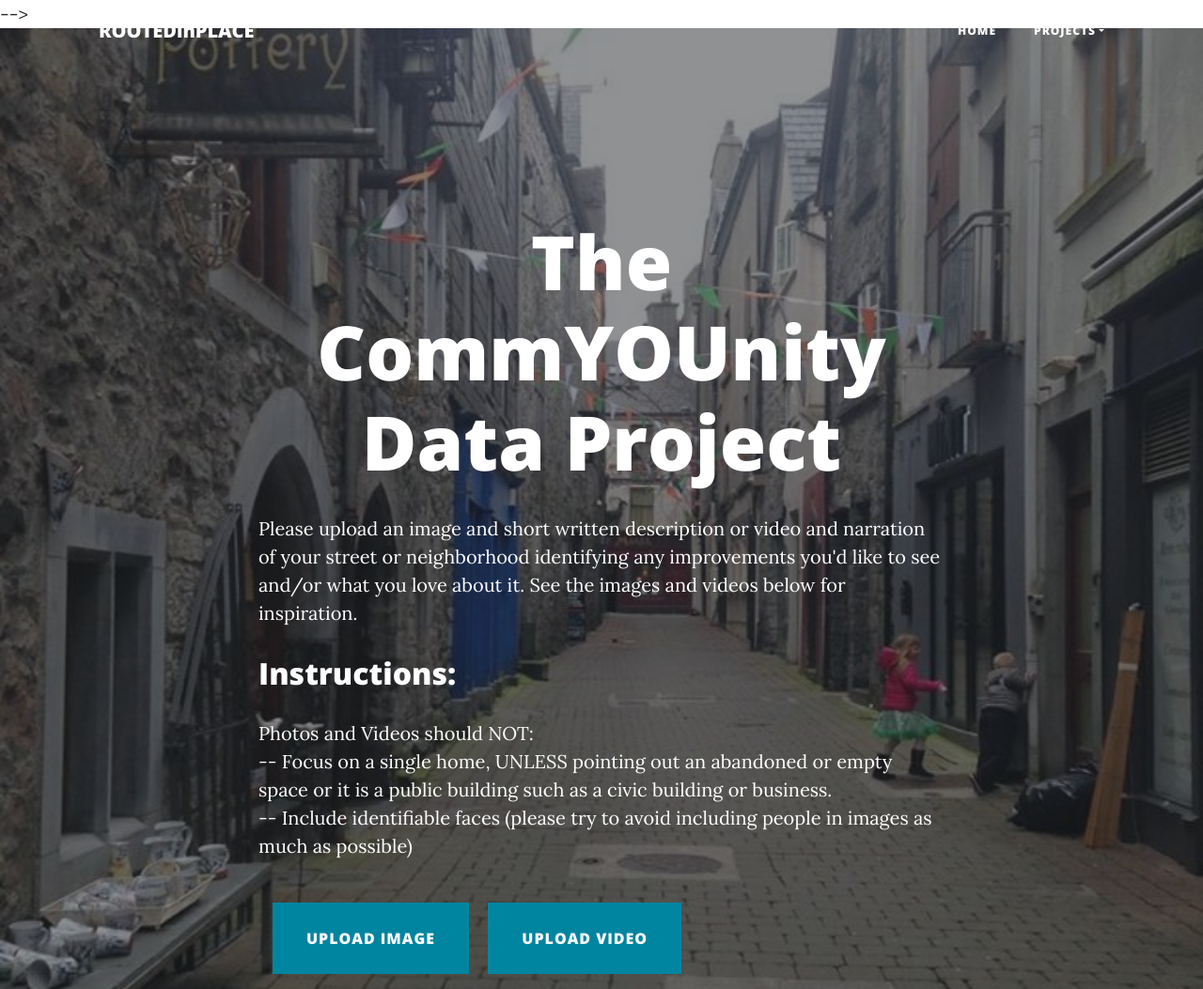
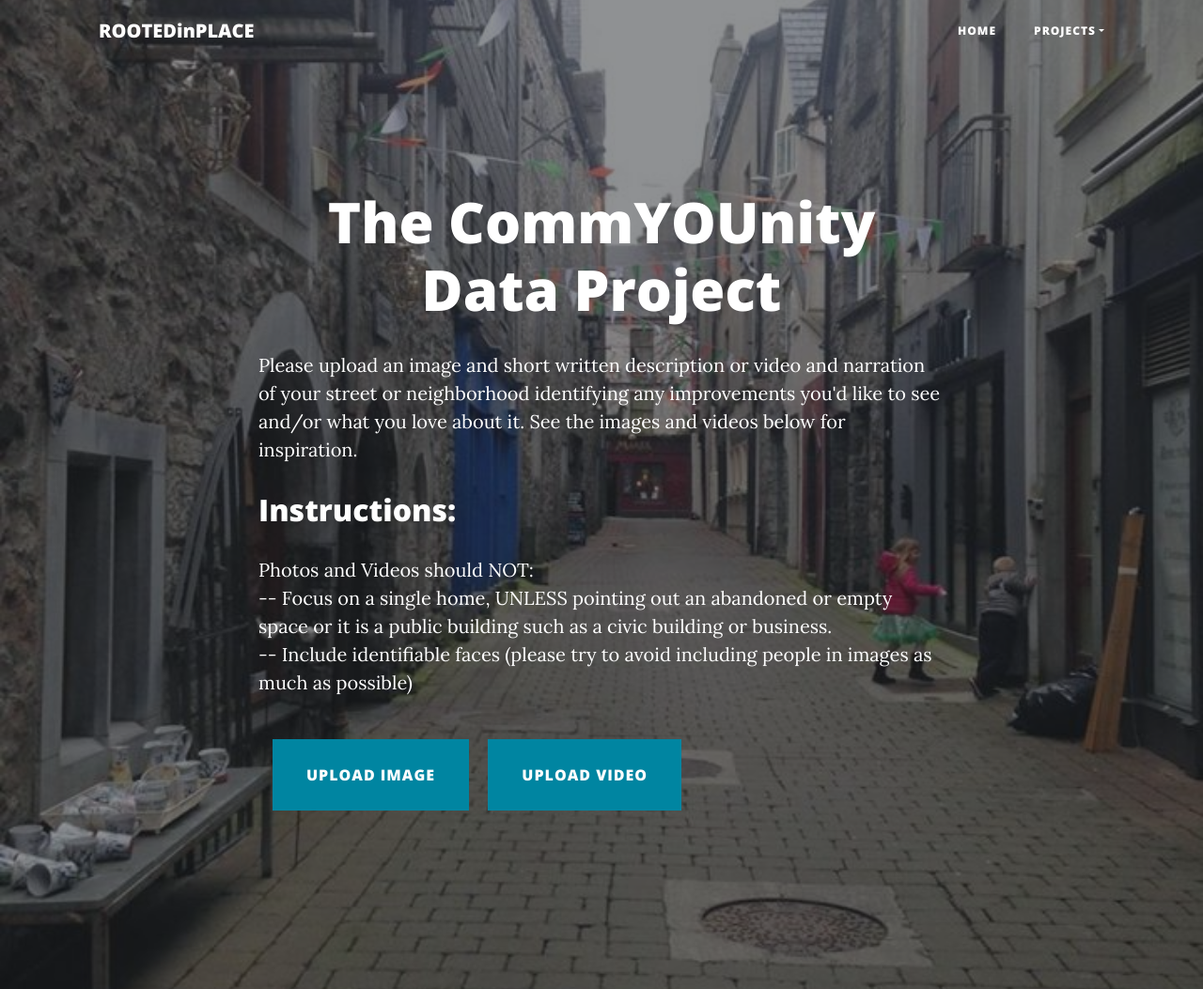
Before and after one commit to SarahCooney/streetscapedata, a website: page data.html in a window 1280 px wide. Shown: the top 1053 px of the page at 94% size. Drawn offline with nearby package versions, Linux system fonts and the light colour scheme.

Commit message:
Updated Media Font Size

```diff
--- a/css/clean-blog.css
+++ b/css/clean-blog.css
@@ -228,7 +228,7 @@
 @media only screen and (min-width: 768px) {
   header.masthead .page-heading h1,
   header.masthead .site-heading h1 {
-    font-size: 80px;
+    font-size: 60px;
   }
 }
 
--- a/data.html
+++ b/data.html
@@ -4,7 +4,7 @@
 <head>
 
   <meta charset="utf-8">
-  <meta name="viewport" content="width=device-width > <!--, initial-scale=1, shrink-to-fit=yes"> -->
+  <meta name="viewport" content="width=device-width, initial-scale=1, shrink-to-fit=yes">
   <meta name="description" content="">
   <meta name="author" content="">
 
```
